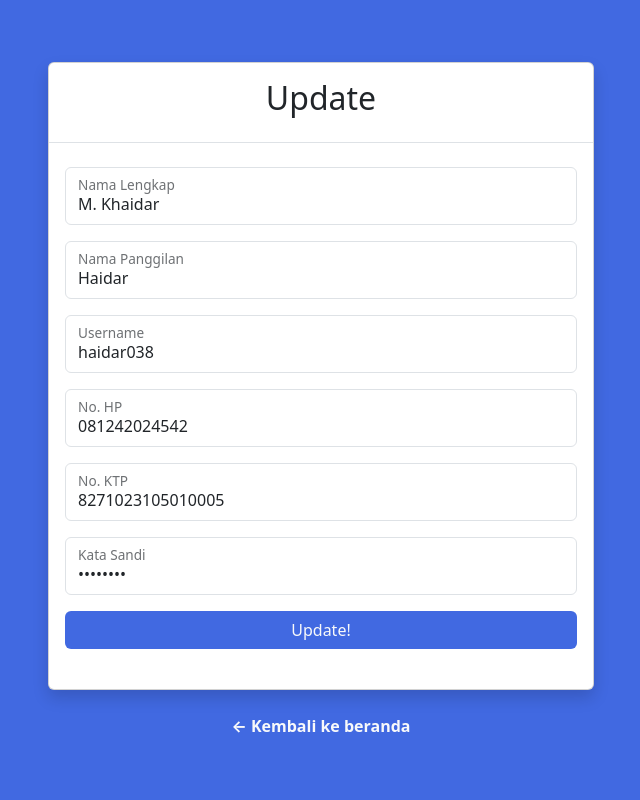
After one commit to haidar038/mgclub, a Flask app: page /update_user_data/1 in a window 1280 px wide. The commit adds this page. Shown: the whole page, without its empty margins (319-959 px from the left). Run offline with Flask 3, Linux system fonts and the light colour scheme; a user stored in the database is signed in.

Commit message:
Changes to be committed: 	new file:   instance/users.db 	modified:   main.py 	modified:   templates/index.html 	modified:   templates/register.html 	new file:   templates/update.html

```diff
--- a/main.py
+++ b/main.py
@@ -57,6 +57,14 @@ def index():
     else:
         return redirect('/login')
 
+@app.route("/profile_update")
+def update():
+    if current_user.is_authenticated:
+        user = current_user
+        return render_template('update.html', user=user)
+    else:
+        return redirect('/login')
+
 @app.route('/login', methods=['GET', 'POST'])
 def login():
     if request.method == 'POST':
@@ -105,5 +113,34 @@ def register_success():
     username = session.get('username')
     return render_template("username.html", username=username)
 
+def update_user_data(username, nama, panggilan, ktp, hp, sandi):
+    user = User.query.filter_by(username=username).first()
+    if user:
+        user.nama = nama
+        user.panggilan = panggilan
+        user.ktp = ktp
+        user.hp = hp
+        user.sandi = sandi
+        db.session.commit()
+    else:
+        return
+
+@app.route('/update_user_data/<int:id>', methods=['GET', 'POST'])
+def update_user_data(id):
+    user = User.query.get_or_404(id)
+    if request.method == 'POST':
+        user.username = request.form['username']
+        user.hp = request.form['hp']
+        user.sandi = request.form['sandi']
+        user.panggilan = request.form['panggilan']
+        user.ktp = request.form['ktp']
+        user.nama = request.form['nama']
+        db.session.commit()
+        flash('Data berhasil diperbarui!', category='success')
+        return redirect('/')
+    else:
+        user_data = User.query.filter_by(username=current_user.username).first()
+        return render_template('update.html', user_data=user_data)
+
 if __name__ == '__main__':
     app.run(debug=True)
--- /dev/null
+++ b/templates/update.html
@@ -0,0 +1,56 @@
+{% extends 'base.html' %} {% block body %}
+
+<body class="main-bg h-100">
+    <!-- Login Form -->
+    <div class="container h-100">
+        <div class="row justify-content-center align-items-center h-100">
+            <div class="col-lg-4 col-md-6 col-sm-6 col-xl-6">
+                <div class="card shadow mb-4">
+                    <div class="card-title text-center border-bottom">
+                        <h2 class="p-3">Update</h2>
+                    </div>
+                    <div class="card-body">
+                        {% with messages = get_flashed_messages(with_categories=true) %} {% if messages %} {% for category, message in messages %}
+                        <div class="alert alert-{{ category }} mb-3 alert-dismissible" role="alert">
+                            <strong>{{ message }}</strong>
+                            <button type="button" class="btn-close" data-bs-dismiss="alert" aria-label="Close"></button>'
+                        </div>
+                        {% endfor %} {% endif %} {% endwith %}
+                        <form method="post" action="/update_user_data/{{user_data.id}}">
+                            <div class="form-floating mb-3">
+                                <input type="text" value="{{user_data.nama}}" class="form-control" name="nama" id="nama" placeholder="name@example.com" />
+                                <label for="nama">Nama Lengkap</label>
+                            </div>
+                            <div class="form-floating mb-3">
+                                <input type="text" value="{{user_data.panggilan}}" class="form-control" name="panggilan" id="panggilan" placeholder="name@example.com" />
+                                <label for="panggilan">Nama Panggilan</label>
+                            </div>
+                            <div class="form-floating mb-3">
+                                <input type="text" value="{{user_data.username}}" class="form-control" name="username" id="username" placeholder="nama1234" />
+                                <label for="username">Username</label>
+                            </div>
+                            <div class="form-floating mb-3">
+                                <input type="tel" value="{{user_data.hp}}" class="form-control" name="hp" id="hp" placeholder="08xxxxxxxxxx" />
+                                <label for="hp">No. HP</label>
+                            </div>
+                            <div class="form-floating mb-3">
+                                <input type="text" value="{{user_data.ktp}}" class="form-control" name="ktp" id="ktp" placeholder="82xxxxxxxxxxxxx" />
+                                <label for="ktp">No. KTP</label>
+                            </div>
+                            <div class="form-floating mb-3">
+                                <input type="password" value="{{user_data.sandi}}" class="form-control" name="sandi" id="sandi" placeholder="Kata Sandi" />
+                                <label for="sandi">Kata Sandi</label>
+                            </div>
+                            <div class="d-grid mb-4">
+                                <button type="submit" class="btn text-light main-bg">Update!</button>
+                            </div>
+                        </form>
+                    </div>
+                </div>
+                <a href="{{ url_for('index') }}" class="nav-link link-light fw-bold text-center link-underline-opacity-100">&larr; Kembali ke beranda</a>
+            </div>
+        </div>
+    </div>
+</body>
+
+{% endblock body %}
```
Also changed, not shown: templates/index.html (+6 -5 lines), templates/register.html (+13 -31 lines), instance/users.db (added).
